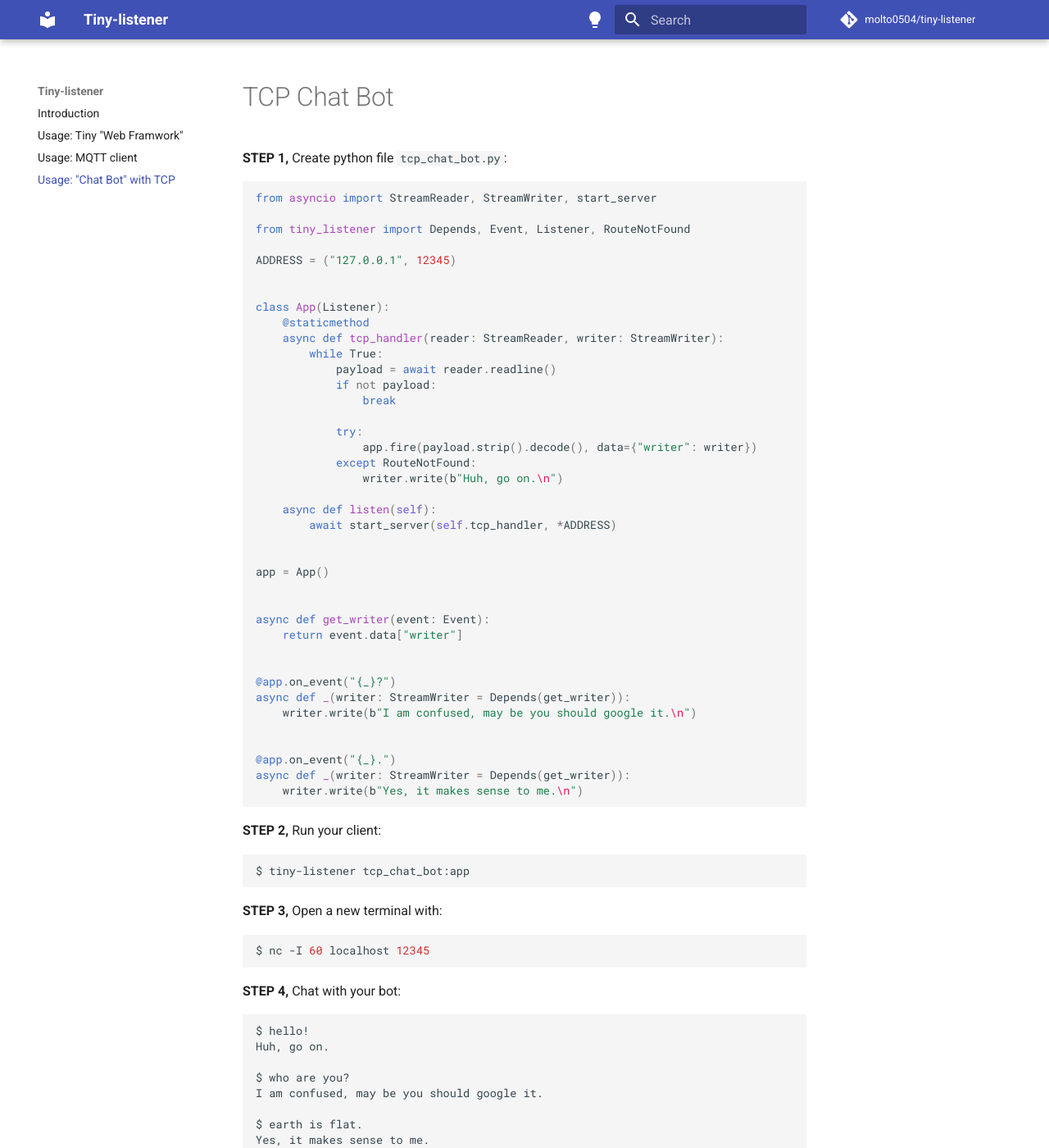
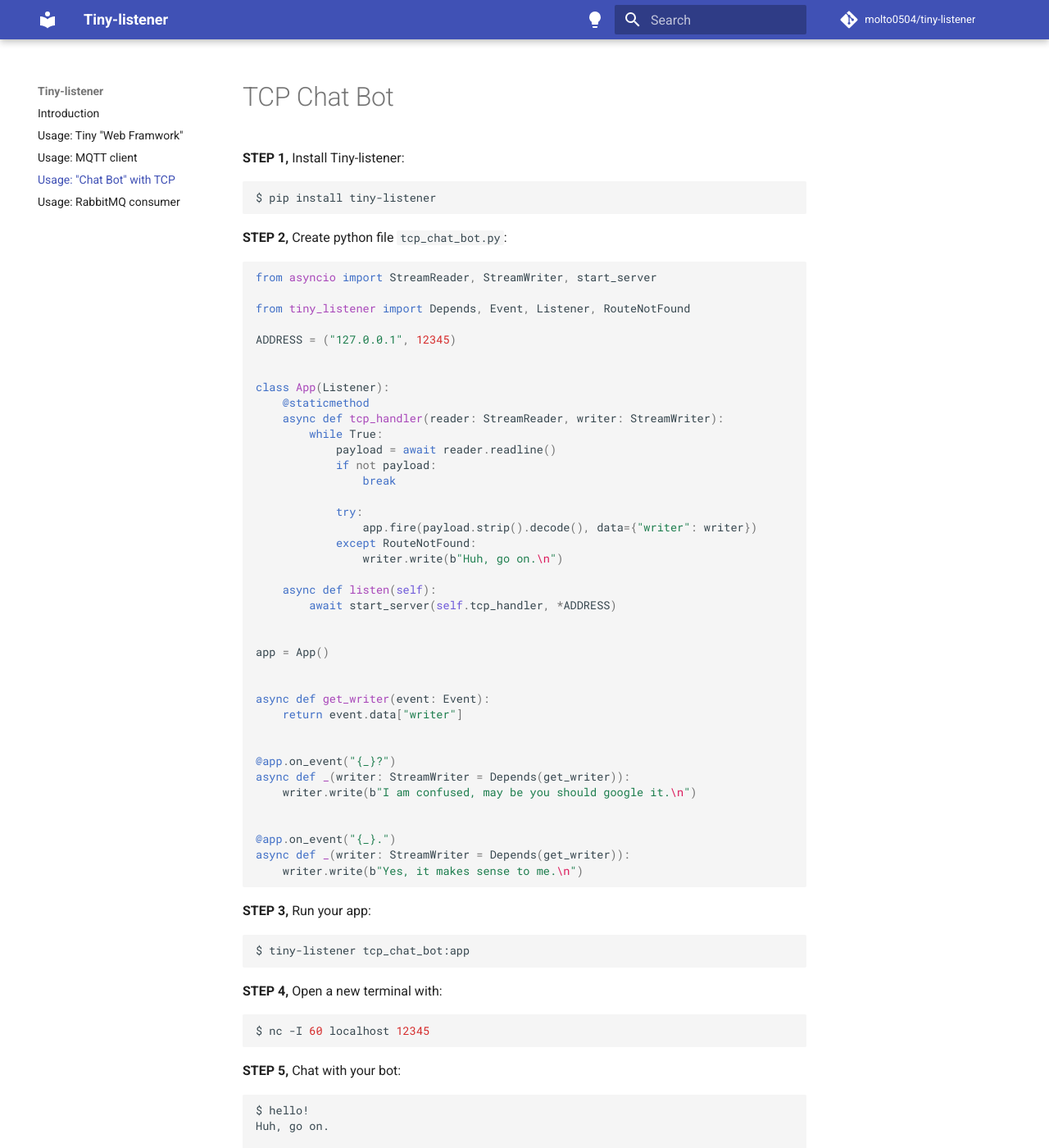
Before and after one commit to molto0504/tiny-listener, an MkDocs documentation site: the page built from docs/usage-tcp-chat-bot.md, in a window 1280 px wide and 1400 px high. Shown: the whole window at 82% size. Built offline with MkDocs 1.6.1 and Material for MkDocs 9.7.7, drawn with Linux system fonts in a browser that asks for light colours; comment, search, counter and statistics services are not loaded.

Commit message:
feat: add rabbitmq consumer examples

````diff
--- a/docs/usage-tcp-chat-bot.md
+++ b/docs/usage-tcp-chat-bot.md
@@ -1,7 +1,13 @@
 # TCP Chat Bot
 
 
-**STEP 1,** Create python file ``tcp_chat_bot.py``:
+**STEP 1,** Install Tiny-listener:
+
+```shell
+$ pip install tiny-listener
+```
+
+**STEP 2,** Create python file ``tcp_chat_bot.py``:
 
 ```python
 from asyncio import StreamReader, StreamWriter, start_server
@@ -46,19 +52,19 @@
 ```
 
 
-**STEP 2,** Run your client:
+**STEP 3,** Run your app:
 
 ```shell
 $ tiny-listener tcp_chat_bot:app
 ```
 
-**STEP 3,** Open a new terminal with:
+**STEP 4,** Open a new terminal with:
 
 ```shell
 $ nc -I 60 localhost 12345
 ```
 
-**STEP 4,** Chat with your bot:
+**STEP 5,** Chat with your bot:
 
 ```shell
 $ hello!
--- a/mkdocs.yml
+++ b/mkdocs.yml
@@ -39,6 +39,7 @@
   - 'Usage: Tiny "Web Framwork"': "usage-http-web.md"
   - 'Usage: MQTT client': "usage-mqtt-client.md"
   - 'Usage: "Chat Bot" with TCP': "usage-tcp-chat-bot.md"
+  - 'Usage: RabbitMQ consumer': "usage-rabbitmq-consumer.md"
 
 
 markdown_extensions:
````
Also changed, not shown: docs/usage-http-web.md (+1 -1 lines), docs/usage-mqtt-client.md (+2 -3 lines), docs/usage-rabbitmq-consumer.md (added, +77 -0 lines), 1 other file.
